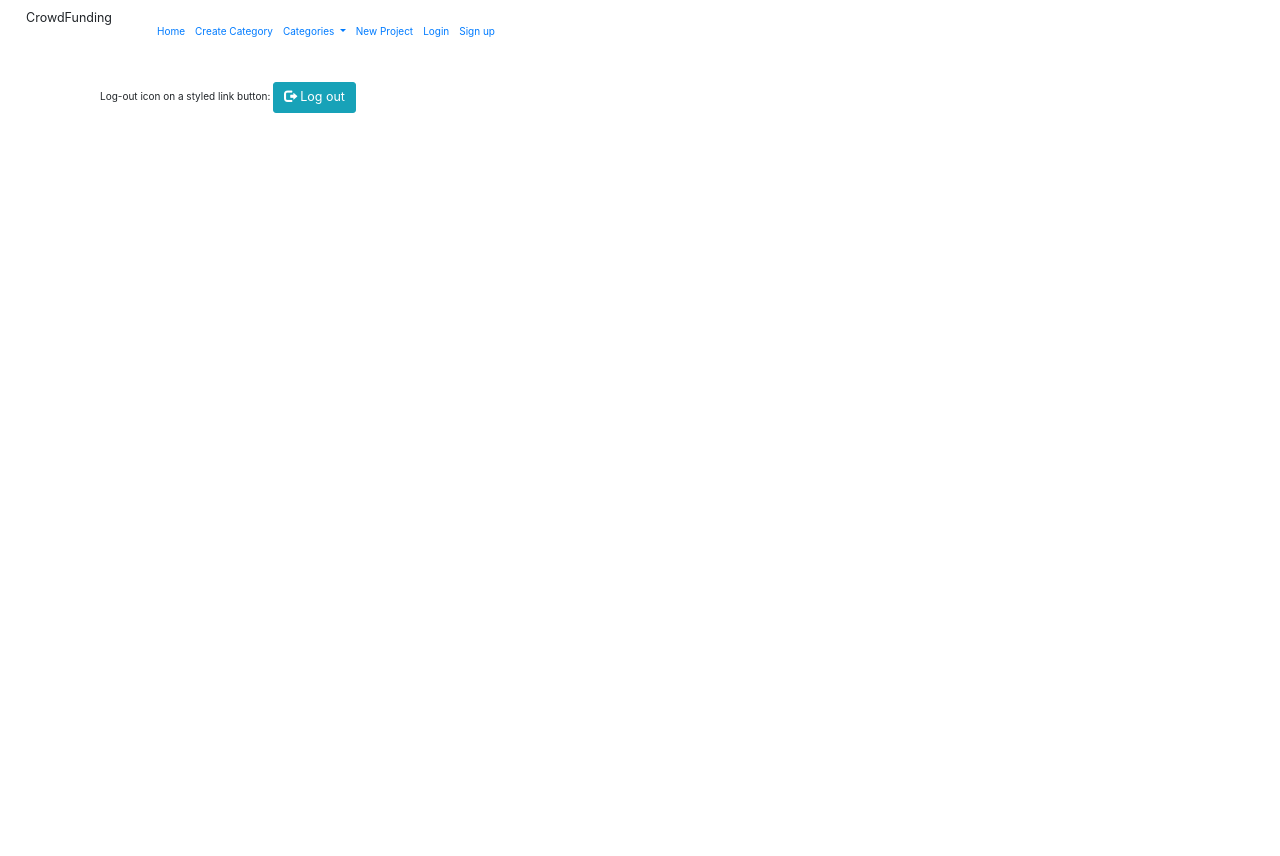
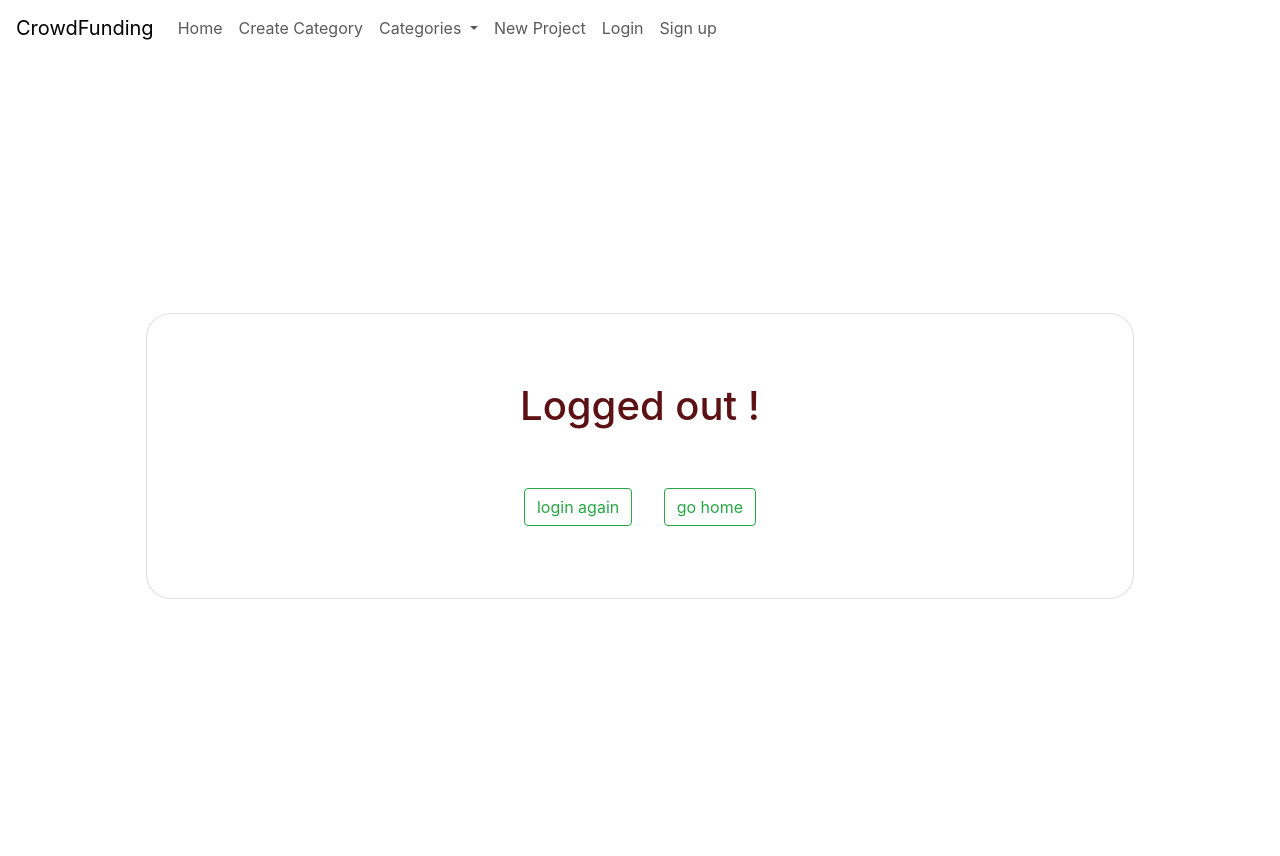
Before and after one commit to ahmedesmail07/crowdfunding-django, a Django app: template crowdFunding/users/templates/users/logout.html in a window 1280 px wide. Before the commit the page ends 113 px from the top, so only its background shows below. Run offline with Django 3.2, Linux system fonts and the light colour scheme; the template is opened without the code that fills it: most values are stand-ins (such as "Sample title", 1, 10 or a date in 2020); some libraries are stand-ins or nearby versions.

Commit message:
log out bage

```diff
--- a/crowdFunding/users/templates/users/logout.html
+++ b/crowdFunding/users/templates/users/logout.html
@@ -1,22 +1,30 @@
 {% extends "users/base.html" %}
+{%block title%} log out{% endblock%}
 
 {% block content %}
-  <!-- <p>Logged out!</p>
-  <a href="{% url 'login'%}">Click here to login again.</a> -->
 
-
-    <link rel="stylesheet" href="https://maxcdn.bootstrapcdn.com/bootstrap/3.3.7/css/bootstrap.min.css">
-
-  <body>
-    <div class="container">
-
-      <p>Log-out icon on a styled link button:
-        <a href="{% url 'login'%}" class="btn btn-info btn-lg">
-          <span class="glyphicon glyphicon-log-out"></span> Log out
-        </a>
-      </p>
-    </div>
-  </body>
-
-
+<div style="text-align: center;" class="container h-100">
+      <div class="row d-flex justify-content-center align-items-center h-100">
+        <div class="col-lg-12 col-xl-11">
+          <div class="card text-black" style="border-radius: 25px;">
+            <div class="card-body p-md-5">
+              <div class="row justify-content-center">
+                <div class="col-md-10 col-lg-6 col-xl-5 order-2 order-lg-1">
+                  <h1 style="text-align: center; margin-top: 20px; color: rgb(92, 18, 21); padding-bottom: 50px;">Logged out !</h1>
+                  <form action="{% url 'login'%}" method="get"  style=" display: inline-block;">
+                   <h5 style=" display: inline-block;"><button type="submit"
+                       class="btn btn-outline-success btn-floating" data-mdb-ripple-color="dark"> login again </button></h5>
+                  </form>
+                       &nbsp; &nbsp; &nbsp;
+                  <form action="{% url 'home'%}" method="get"  style=" display: inline-block;">
+                   <h5><button type="submit"
+                       class="btn btn-outline-success btn-floating" data-mdb-ripple-color="dark">go home</button></h5>
+                  </form>
+              </div>
+             </div>
+            </div>
+          </div>
+         </div>
+        </div>
+      </div>
 {% endblock %}
```
